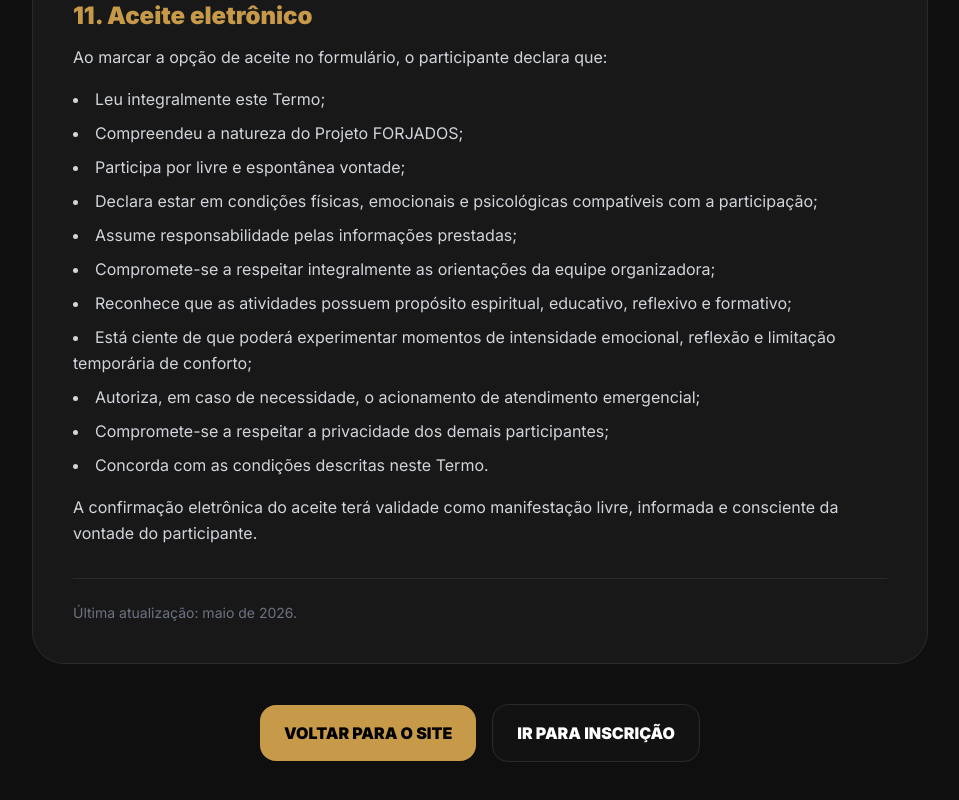
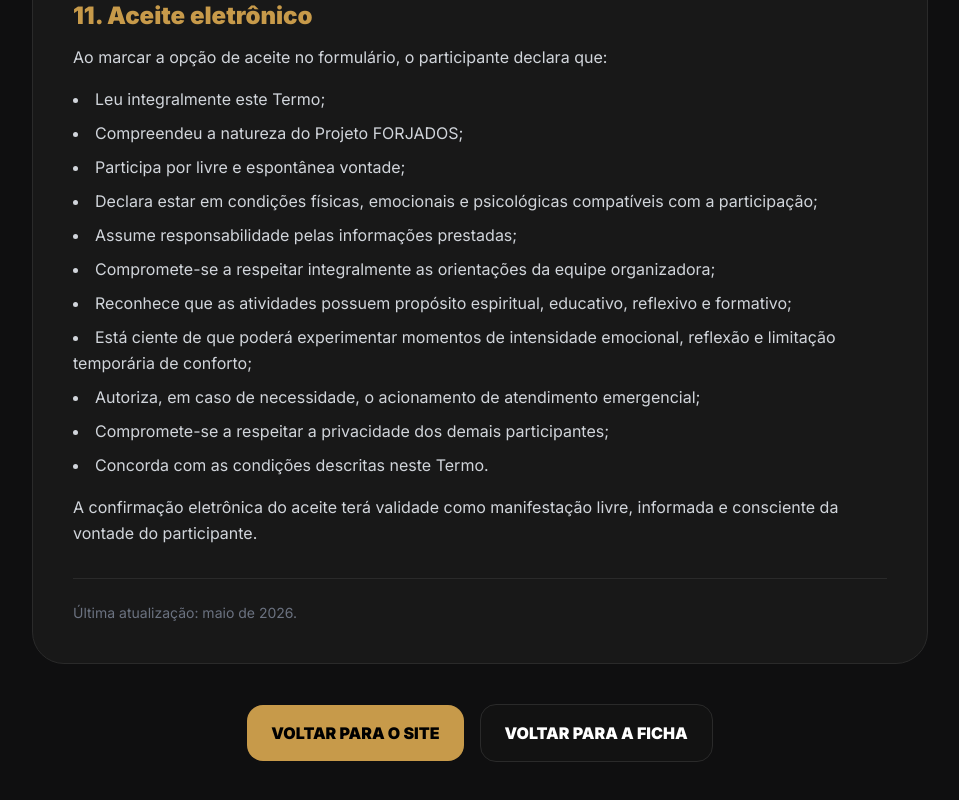
Before and after one commit to GTmaced01/forjados-site, a Next.js app: page /termo-de-ciencia in a window 1280 px wide. Shown: the part 5675-6475 px from the top of the page, without its empty margins (160-1119 px from the left). Built offline with nearby package versions, Linux system fonts and the light colour scheme.

Commit message:
Update page.tsx

```diff
--- a/app/termo-de-ciencia/page.tsx
+++ b/app/termo-de-ciencia/page.tsx
@@ -1,4 +1,15 @@
+"use client";
+
 export default function TermoDeCienciaPage() {
+  function voltarParaFicha() {
+    window.close();
+
+    setTimeout(() => {
+      alert(
+        "Se esta aba não fechar automaticamente, feche ela manualmente e volte para a aba da ficha. Os dados preenchidos continuam lá."
+      );
+    }, 300);
+  }
   return (
     <main className="min-h-screen bg-[#0F0F10] text-white px-6 py-20">
       <section className="max-w-4xl mx-auto">
@@ -410,12 +421,13 @@
             VOLTAR PARA O SITE
           </a>
 
-          <a
-            href="/inscricao"
-            className="inline-block bg-[#121212] border border-[#2A2A2A] hover:border-[#C79A4A] transition-all text-white px-6 py-4 rounded-2xl font-black"
-          >
-            IR PARA INSCRIÇÃO
-          </a>
+          <button
+  type="button"
+  onClick={voltarParaFicha}
+  className="inline-block bg-[#121212] border border-[#2A2A2A] hover:border-[#C79A4A] transition-all text-white px-6 py-4 rounded-2xl font-black"
+>
+  VOLTAR PARA A FICHA
+</button>
         </div>
       </section>
     </main>
```
